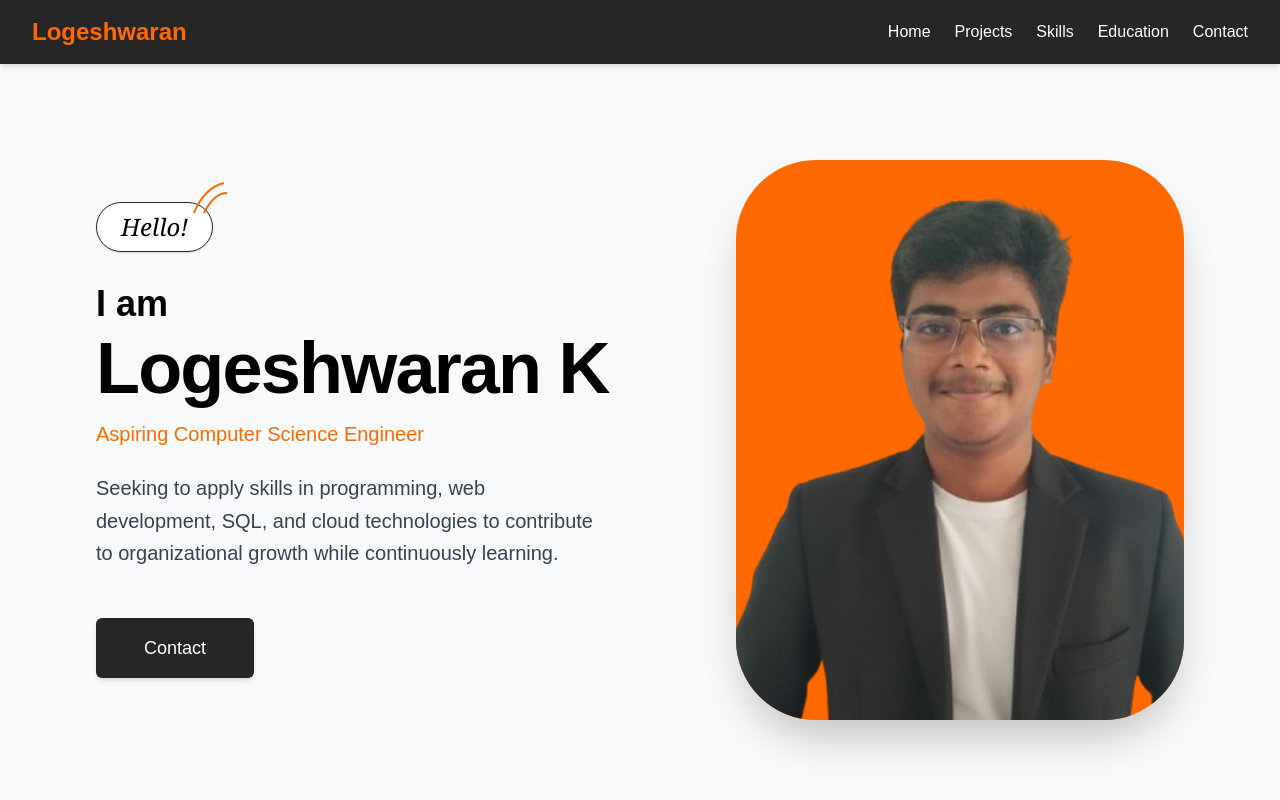
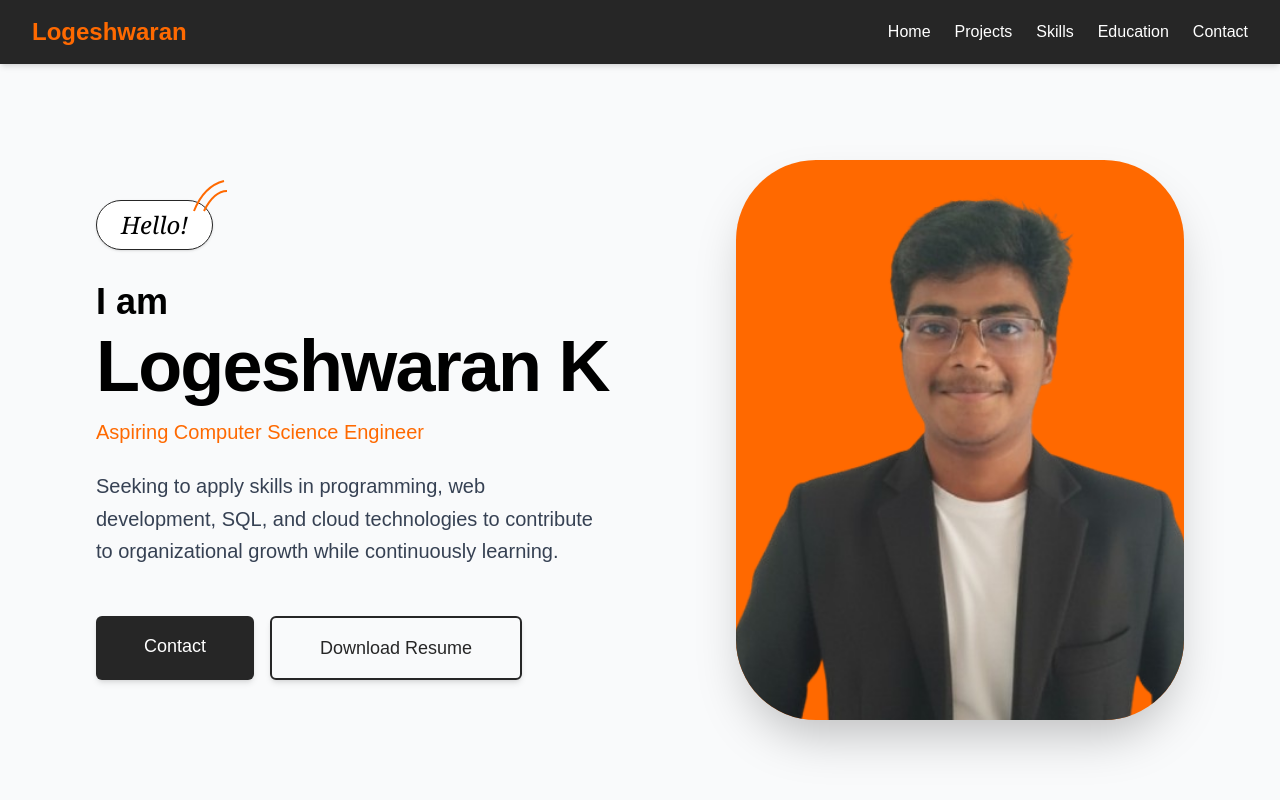
Before and after one commit to LOGESHWARAN000/portfolio, a React (Vite) app: page / in a window 1280 px wide. Shown: the top 800 px of the page. Built offline with nearby package versions, Linux system fonts and the light colour scheme.

Commit message:
Add resume download button

```diff
--- a/src/Hero.jsx
+++ b/src/Hero.jsx
@@ -41,12 +41,22 @@ export default function Hero() {
             cloud technologies to contribute to organizational growth while
             continuously learning.
           </p>
+
+          <div className="flex flex-wrap gap-4">
             <a
               href="#contact"
               className="rounded-md bg-neutral-800 px-12 py-4 text-lg font-medium text-white shadow-md transition-all hover:bg-black"
             >
               Contact
             </a>
+            <a
+              href={`${import.meta.env.BASE_URL}Logeshwaran_K_Resume.pdf`}
+              download
+              className="rounded-md border-2 border-neutral-800 px-12 py-4 text-lg font-medium text-neutral-800 shadow-md transition-all hover:bg-neutral-800 hover:text-white"
+            >
+              Download Resume
+            </a>
+          </div>
         </section>
 
         <section className="relative flex justify-center md:justify-end">
```
Also changed, not shown: 2 other files (tests, documents, lock files or other folders). Lines whose indentation alone changed are shown as unchanged.
